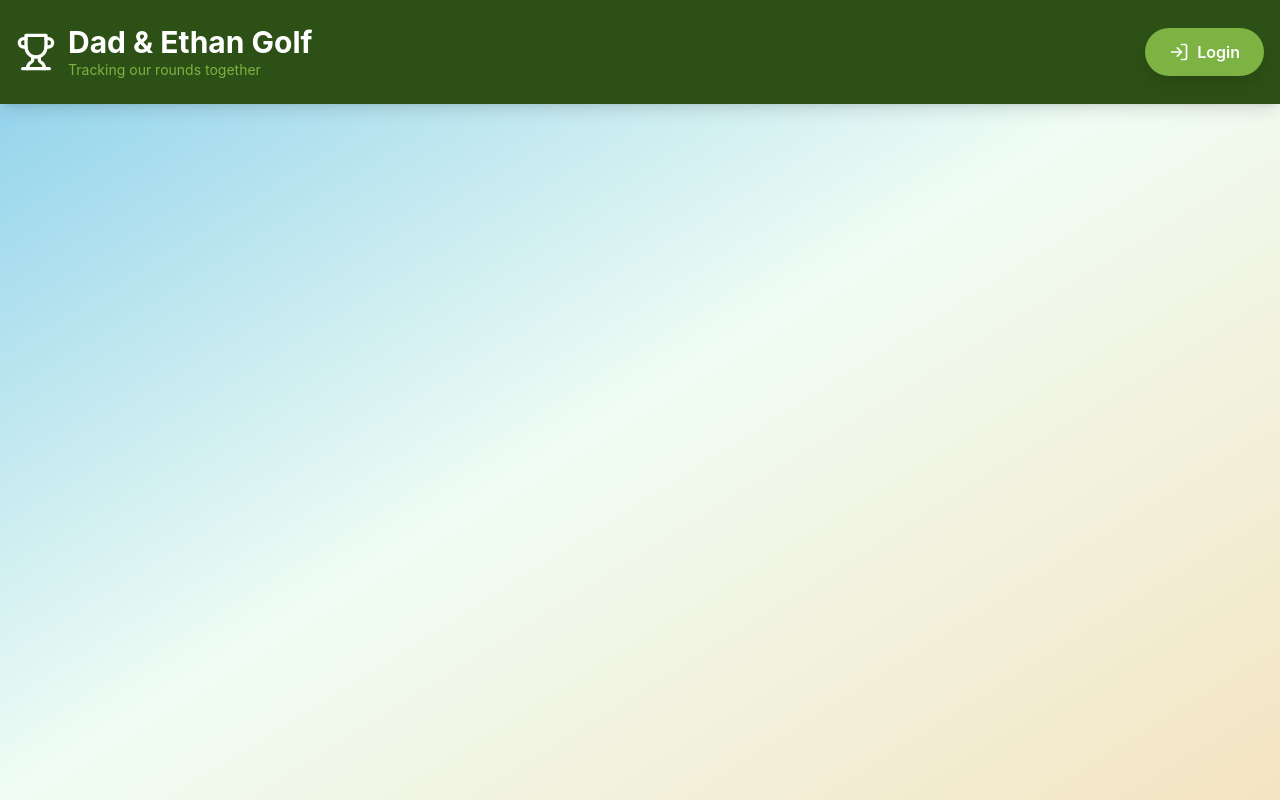
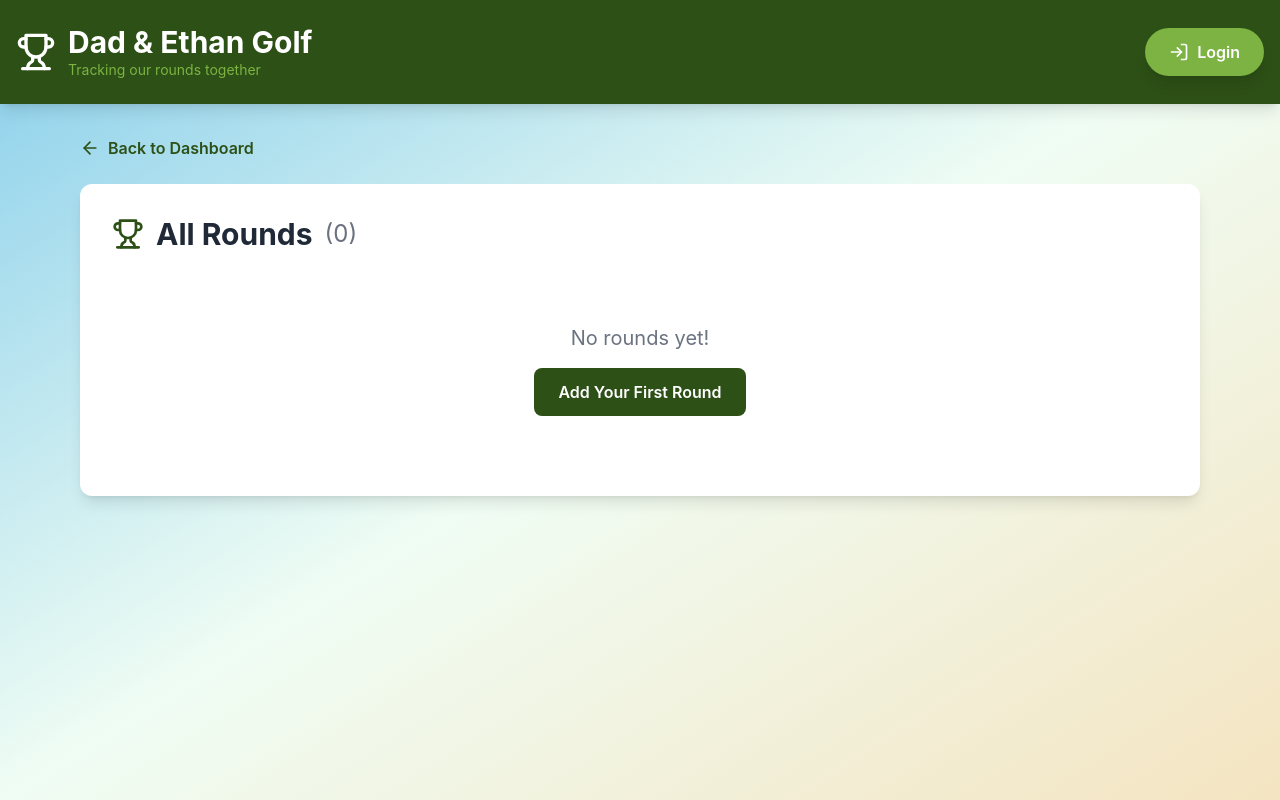
Before and after one commit to wottle/golf-tracker, a React (Vite) app in the folder client/: page /rounds in a window 1280 px wide. Built offline with nearby package versions, Linux system fonts and the light colour scheme; no server answers.

Commit message:
Add All Rounds page with navigation from dashboard

```diff
--- a/client/src/App.jsx
+++ b/client/src/App.jsx
@@ -3,6 +3,7 @@ import { BrowserRouter as Router, Routes, Route, Navigate } from 'react-router-d
 import Dashboard from './components/Dashboard';
 import AddRound from './components/AddRound';
 import RoundDetail from './components/RoundDetail';
+import AllRounds from './components/AllRounds';
 import Header from './components/Header';
 import Login from './components/Login';
 
@@ -62,6 +63,7 @@ function App() {
         <Routes>
           <Route path="/" element={<Dashboard />} />
           <Route path="/login" element={<Login onLoginSuccess={handleLoginSuccess} />} />
+          <Route path="/rounds" element={<AllRounds />} />
           <Route
             path="/add"
             element={isAuthenticated ? <AddRound /> : <Navigate to="/login" />}
--- /dev/null
+++ b/client/src/components/AllRounds.jsx
@@ -0,0 +1,129 @@
+import { useState, useEffect } from 'react';
+import { Link } from 'react-router-dom';
+import { format } from 'date-fns';
+import { ArrowLeft, Trophy, Calendar } from 'lucide-react';
+
+const API_URL = import.meta.env.VITE_API_URL || '';
+
+function AllRounds() {
+  const [rounds, setRounds] = useState([]);
+  const [loading, setLoading] = useState(true);
+
+  useEffect(() => {
+    fetchRounds();
+  }, []);
+
+  const fetchRounds = async () => {
+    try {
+      const response = await fetch(`${API_URL}/api/rounds`);
+      const data = await response.json();
+      setRounds(data);
+    } catch (error) {
+      console.error('Error fetching rounds:', error);
+    } finally {
+      setLoading(false);
+    }
+  };
+
+  if (loading) {
+    return (
+      <div className="container mx-auto px-4 py-8">
+        <div className="text-center text-2xl text-golf-green">Loading rounds...</div>
+      </div>
+    );
+  }
+
+  return (
+    <div className="container mx-auto px-4 py-8 max-w-6xl">
+      <Link
+        to="/"
+        className="flex items-center gap-2 text-golf-green hover:text-golf-light mb-6 font-semibold"
+      >
+        <ArrowLeft className="w-5 h-5" />
+        Back to Dashboard
+      </Link>
+
+      <div className="bg-white rounded-xl shadow-lg p-8">
+        <div className="flex items-center gap-3 mb-6">
+          <Trophy className="w-8 h-8 text-golf-green" />
+          <h1 className="text-3xl font-bold text-gray-800">All Rounds</h1>
+          <span className="text-2xl text-gray-500">({rounds.length})</span>
+        </div>
+
+        {rounds.length === 0 ? (
+          <div className="text-center py-12 text-gray-500">
+            <p className="text-xl">No rounds yet!</p>
+            <Link
+              to="/add"
+              className="inline-block mt-4 bg-golf-green hover:bg-golf-light text-white px-6 py-3 rounded-lg font-semibold transition"
+            >
+              Add Your First Round
+            </Link>
+          </div>
+        ) : (
+          <div className="space-y-4">
+            {rounds.map((round) => {
+              const dadWon = round.dad_score < round.ethan_score;
+              const ethanWon = round.ethan_score < round.dad_score;
+              const tie = round.dad_score === round.ethan_score;
+
+              return (
+                <Link
+                  key={round.id}
+                  to={`/round/${round.id}`}
+                  className="block bg-gray-50 hover:bg-gray-100 rounded-lg p-6 transition border-2 border-transparent hover:border-golf-light"
+                >
+                  <div className="flex items-center justify-between">
+                    <div className="flex items-center gap-4">
+                      <Calendar className="w-6 h-6 text-golf-green" />
+                      <div>
+                        <h3 className="text-xl font-bold text-gray-800">
+                          {format(new Date(round.date), 'MMMM d, yyyy')}
+                        </h3>
+                        {round.course_name && (
+                          <p className="text-gray-600">{round.course_name}</p>
+                        )}
+                      </div>
+                    </div>
+
+                    <div className="flex items-center gap-8">
+                      <div className="text-center">
+                        <p className="text-sm text-gray-600 font-semibold">Dad</p>
+                        <p className={`text-3xl font-bold ${dadWon ? 'text-green-600' : 'text-gray-600'}`}>
+                          {round.dad_score}
+                        </p>
+                      </div>
+
+                      <div className="text-2xl font-bold text-gray-400">vs</div>
+
+                      <div className="text-center">
+                        <p className="text-sm text-gray-600 font-semibold">Ethan</p>
+                        <p className={`text-3xl font-bold ${ethanWon ? 'text-purple-600' : 'text-gray-600'}`}>
+                          {round.ethan_score}
+                        </p>
+                      </div>
+
+                      {!tie && (
+                        <div className="ml-4">
+                          <Trophy className={`w-8 h-8 ${dadWon ? 'text-green-600' : 'text-purple-600'}`} />
+                        </div>
+                      )}
+                    </div>
+                  </div>
+
+                  {round.notes && (
+                    <div className="mt-4 pt-4 border-t border-gray-200">
+                      <p className="text-gray-700 italic">{round.notes}</p>
+                    </div>
+                  )}
+                </Link>
+              );
+            })}
+          </div>
+        )}
+      </div>
+    </div>
+  );
+}
+
+export default AllRounds;
--- a/client/src/components/Dashboard.jsx
+++ b/client/src/components/Dashboard.jsx
@@ -50,12 +50,15 @@ function Dashboard() {
   return (
     <div className="container mx-auto px-4 py-8">
       <div className="grid grid-cols-1 md:grid-cols-2 lg:grid-cols-3 gap-6 mb-8">
+        <Link to="/rounds">
           <StatCard
             icon={<Trophy className="w-8 h-8" />}
             title="Total Rounds"
             value={stats.totalRounds}
             color="bg-blue-500"
+            clickable={true}
           />
+        </Link>
         <StatCard
           icon={<Trophy className="w-8 h-8" />}
           title="Total Holes"
@@ -142,9 +145,18 @@ function Dashboard() {
       </div>
 
       <div className="bg-white rounded-xl shadow-lg p-6">
-        <div className="flex items-center gap-3 mb-4">
+        <div className="flex items-center justify-between mb-4">
+          <div className="flex items-center gap-3">
             <Calendar className="w-8 h-8 text-golf-green" />
             <h2 className="text-2xl font-bold text-gray-800">Recent Rounds</h2>
+          </div>
+          <Link
+            to="/rounds"
+            className="flex items-center gap-2 text-golf-green hover:text-golf-light font-semibold transition"
+          >
+            <History className="w-5 h-5" />
+            All Rounds
+          </Link>
         </div>
         {stats.recentRounds && stats.recentRounds.length > 0 ? (
           <div className="space-y-3">
@@ -189,9 +201,9 @@ function Dashboard() {
   );
 }
 
-function StatCard({ icon, title, value, color }) {
+function StatCard({ icon, title, value, color, clickable }) {
   return (
-    <div className="bg-white rounded-xl shadow-lg p-6 transform hover:scale-105 transition">
+    <div className={`bg-white rounded-xl shadow-lg p-6 transform hover:scale-105 transition ${clickable ? 'cursor-pointer' : ''}`}>
       <div className={`${color} w-16 h-16 rounded-full flex items-center justify-center text-white mb-4`}>
         {icon}
       </div>
```
Lines whose indentation alone changed are shown as unchanged.
